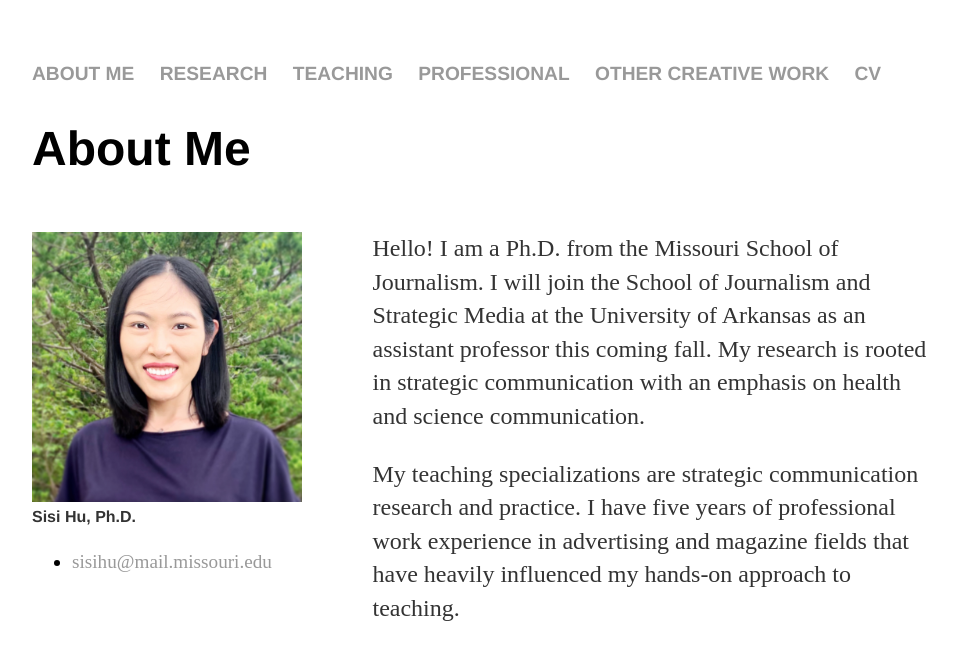
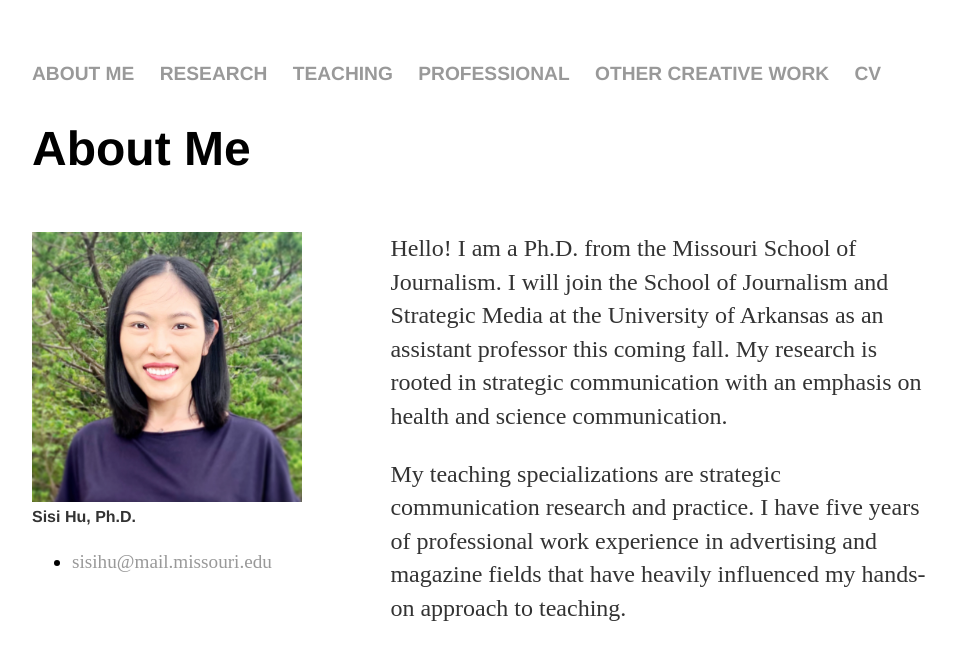
Before and after one commit to sisihuphd/sisihuphd.github.io, a Jekyll site: the page built from index.html, in a window 1280 px wide. Shown: the top 660 px of the page, without its empty margins (160-1116 px from the left). Built offline with Jekyll 4.4.1, drawn with Linux system fonts in a browser that asks for light colours.

Commit message:
Update main.css

```diff
--- a/css/main.css
+++ b/css/main.css
@@ -31,7 +31,7 @@ p {
 }
 
 footer {
-    border-top: 0px;
+    border-top: 1px solid #d5d5d5;
     font-size: .8em;
 }
 
@@ -56,7 +56,7 @@ ul {
 
 #profile-photo{
     float:left;
-    width:38%;
+    width:40%;
     margin-top:24px;
 }
 
@@ -68,5 +68,5 @@ ul {
 
 #intro{
     float:right;
-    width:62%;
+    width:60%;
 }
```
